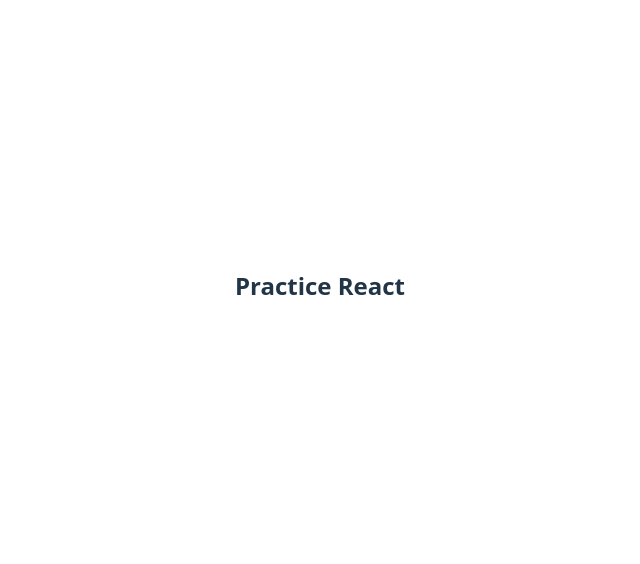
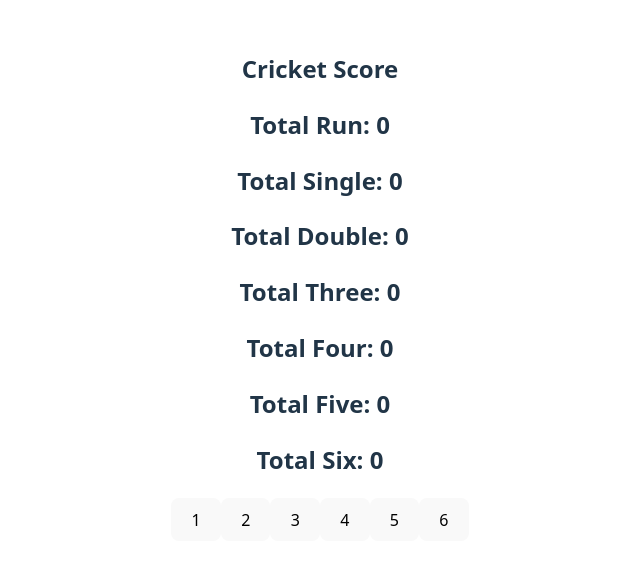
Before and after one commit to abdulbariks/React_Practice, a React (Vite) app: page / in a window 1280 px wide. Shown: the part 114-678 px from the top of the page, without its empty margins (320-960 px from the left). Built offline with nearby package versions, Linux system fonts and the light colour scheme.

Commit message:
useState

```diff
--- a/src/App.jsx
+++ b/src/App.jsx
@@ -1,11 +1,26 @@
 import "./App.css";
+import Cricket from "./Cricket";
 
 function App() {
   return (
     <>
-      <h2>Practice React</h2>
+      <h2>Cricket Score</h2>
+      <Cricket></Cricket>
+      {/* <h2>Practice React</h2>
+      <Student name="Barik" class="Ten" subject="ICT"></Student>
+      <Student name="AbdulBarik" class="Ten" subject="Bangla"></Student> */}
     </>
   );
 }
 
+// function Student(props) {
+//   return (
+//     <div>
+//       <h2>Name: {props.name}</h2>
+//       <p>Class: {props.class}</p>
+//       <p>Subject: {props.subject}</p>
+//     </div>
+//   );
+// }
+
 export default App;
--- /dev/null
+++ b/src/Cricket.jsx
@@ -0,0 +1,65 @@
+import { useState } from "react";
+
+export default function Cricket() {
+  const [runs, setRuns] = useState(0);
+  const [single, setSingle] = useState(0);
+  const [double, setDouble] = useState(0);
+  const [three, setThree] = useState(0);
+  const [four, setFour] = useState(0);
+  const [five, setFive] = useState(0);
+  const [six, setSix] = useState(0);
+
+  const singleRun = () => {
+    const updatedRun = runs + 1;
+    const updatedSingle = single + 1;
+    setRuns(updatedRun);
+    setSingle(updatedSingle);
+  };
+  const doubleRun = () => {
+    const updatedRun = runs + 2;
+    const updatedDouble = double + 1;
+    setRuns(updatedRun);
+    setDouble(updatedDouble);
+  };
+  const handleThree = () => {
+    const updatedRun = runs + 3;
+    const updatedThree = three + 1;
+    setRuns(updatedRun);
+    setThree(updatedThree);
+  };
+  const handleFour = () => {
+    const updatedRun = runs + 4;
+    const updatedFour = four + 1;
+    setRuns(updatedRun);
+    setFour(updatedFour);
+  };
+  const handleFive = () => {
+    const updatedRun = runs + 5;
+    const updatedFive = five + 1;
+    setRuns(updatedRun);
+    setFive(updatedFive);
+  };
+  const handleSix = () => {
+    const updatedRun = runs + 6;
+    const updatedSix = six + 1;
+    setRuns(updatedRun);
+    setSix(updatedSix);
+  };
+  return (
+    <div>
+      <h2>Total Run: {runs}</h2>
+      <h2>Total Single: {single}</h2>
+      <h2>Total Double: {double}</h2>
+      <h2>Total Three: {three}</h2>
+      <h2>Total Four: {four}</h2>
+      <h2>Total Five: {five}</h2>
+      <h2>Total Six: {six}</h2>
+      <button onClick={singleRun}>1</button>
+      <button onClick={doubleRun}>2</button>
+      <button onClick={handleThree}>3</button>
+      <button onClick={handleFour}>4</button>
+      <button onClick={handleFive}>5</button>
+      <button onClick={handleSix}>6</button>
+    </div>
+  );
+}
```
